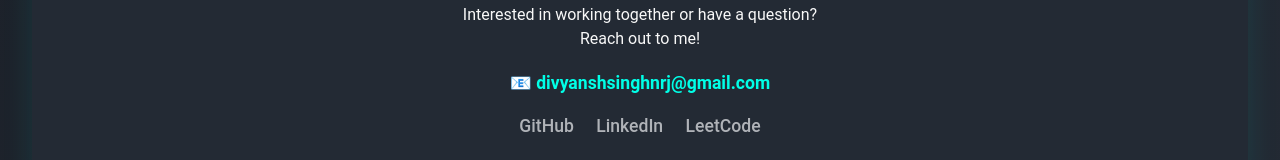
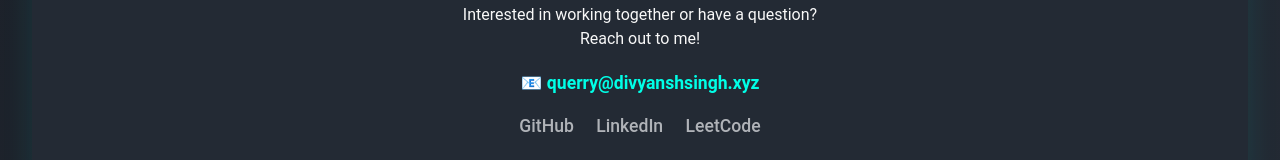
Before and after one commit to Divgithub045/portfolioc, a React (Vite) app: page / in a window 1280 px wide. Shown: the part 1816-1976 px from the top of the page. Built offline with nearby package versions, Linux system fonts and the light colour scheme.

Commit message:
mail update

```diff
--- a/src/components/Contacts.jsx
+++ b/src/components/Contacts.jsx
@@ -9,8 +9,8 @@ const Contact = () => (
       Reach out to me!
     </p>
     <div className="contact-details">
-      <a href="mailto:divyanshsinghnrj@gmail.com" className="contact-link">
-        📧 divyanshsinghnrj@gmail.com
+      <a href="mailto:querry@divyanshsingh.xyz" className="contact-link">
+        📧 querry@divyanshsingh.xyz
       </a>
       <div className="contact-socials">
         <a href="https://github.com/Divgithub045" target="_blank" rel="noopener noreferrer">GitHub</a>
```
